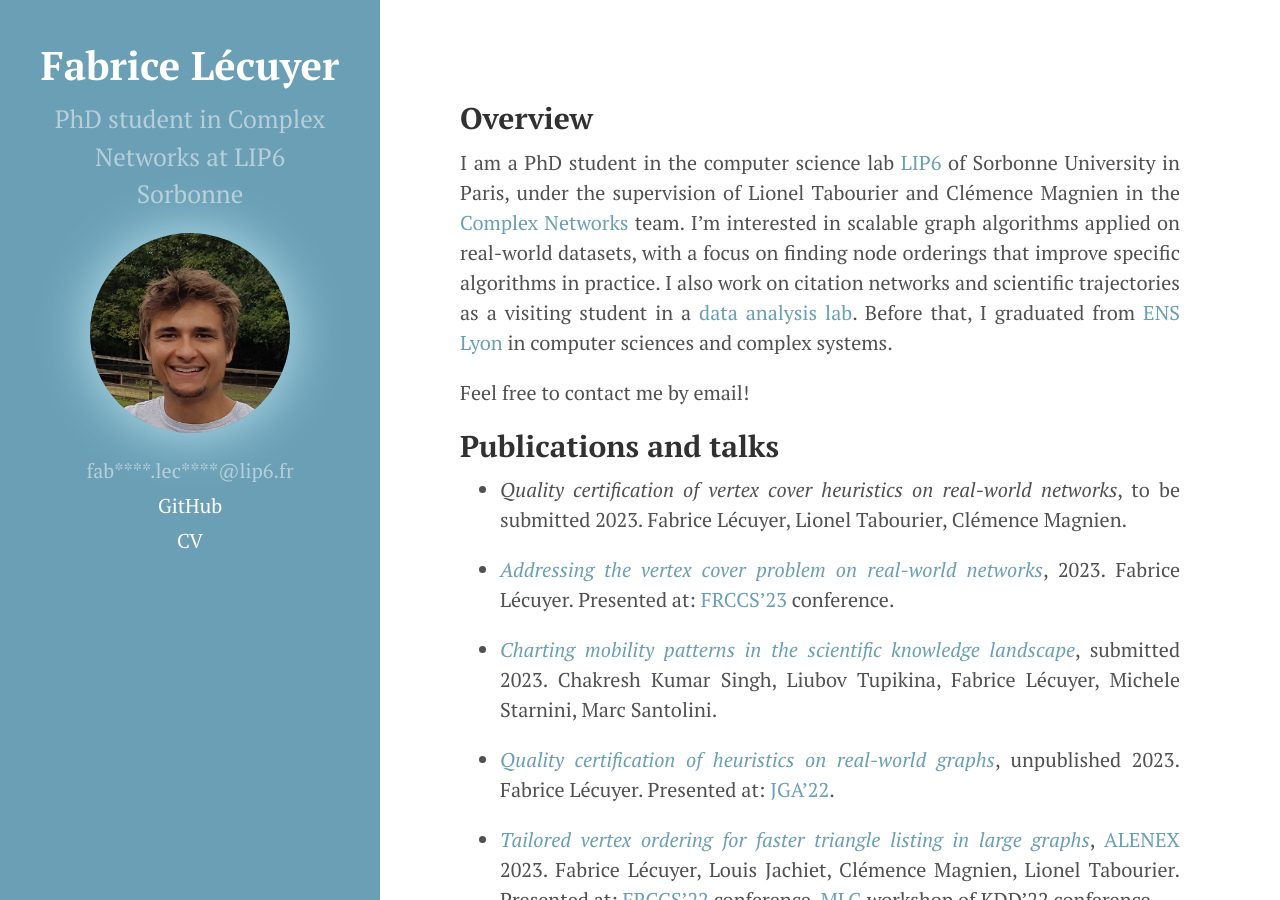
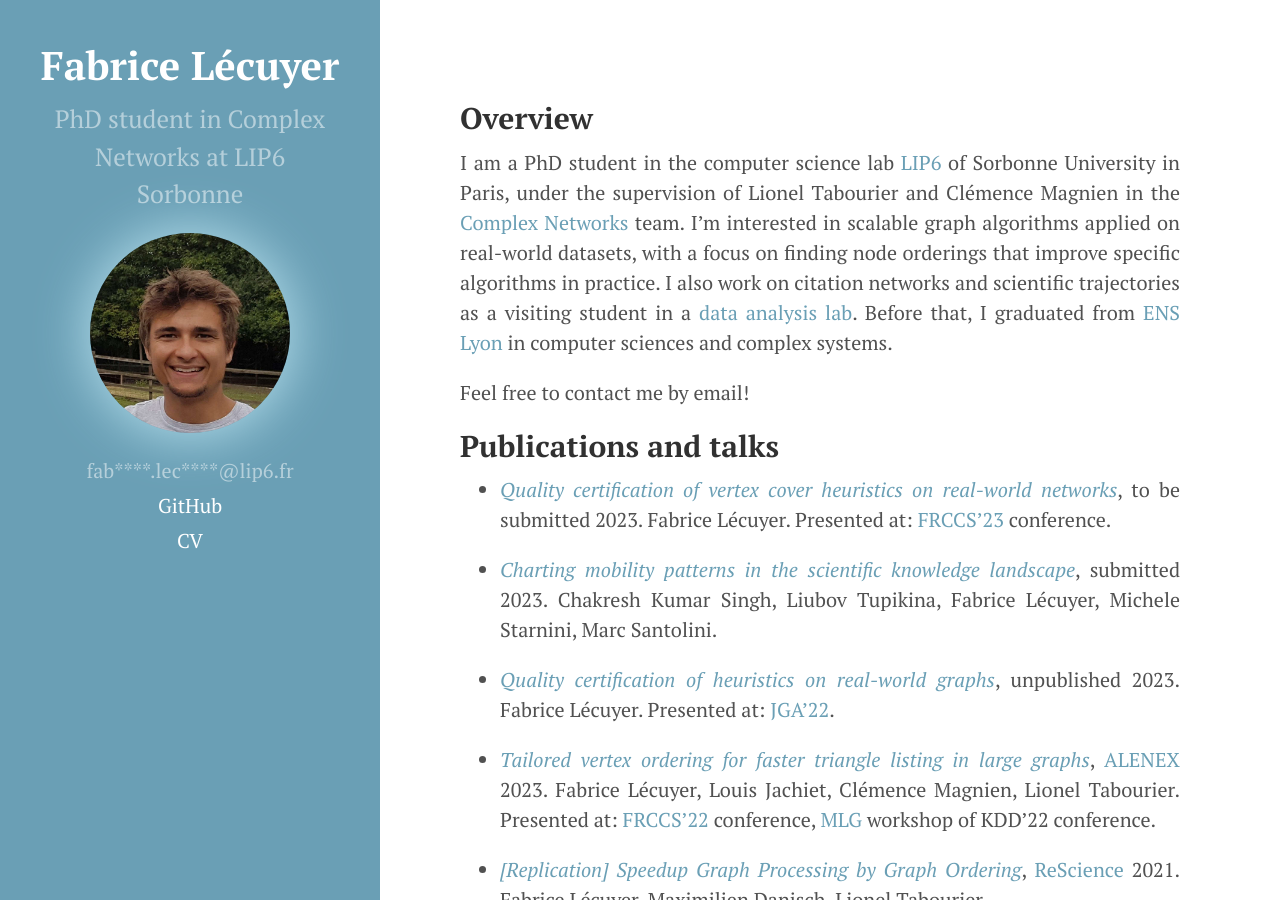
Before and after one commit to lecfab/lecfab.github.io, a Jekyll site: the page built from index.md, in a window 1280 px wide and 900 px high. Built offline with Jekyll 4.4.1, drawn with Linux system fonts in a browser that asks for light colours; some of the changed lines change nothing that is shown.

Commit message:
update from ./CV-generate.sh

```diff
--- a/_config.yml
+++ b/_config.yml
@@ -65,22 +65,22 @@ data:
         #   fr:
         #       title: "Papier du futur"
         #       comment: Sera envoyé à DAWAK
+        # - title: Quality certification of vertex cover heuristics on real-world networks
+        #   authors: Fabrice Lécuyer, Lionel Tabourier, Clémence Magnien
+        #   published: to be submitted
+        #   year: 2023
+        #   fr:
+        #     published: en cours de soumission
+
         - title: Quality certification of vertex cover heuristics on real-world networks
-          authors: Fabrice Lécuyer, Lionel Tabourier, Clémence Magnien
+          authors: Fabrice Lécuyer
           published: to be submitted
-          year: 2023
-          fr:
-            published: en cours de soumission
-
-        - title: Addressing the vertex cover problem on real-world networks
-          authors: Fabrice Lécuyer
-          # published: unpublished
           year: 2023
           link: https://fabrice.lecuyer.me/public/pdf/Lecuyer_2023_FRCCS.pdf
           comment: >
             Presented at: [FRCCS'23](https://iutdijon.u-bourgogne.fr/ccs-france/) conference.
           fr:
-              # published: non publié
+              published: en cours de soumission
               comment: >
                 Présenté à la conférence [FRCCS'23](https://iutdijon.u-bourgogne.fr/ccs-france/).
 
```
Also changed, not shown: 1 other file.
